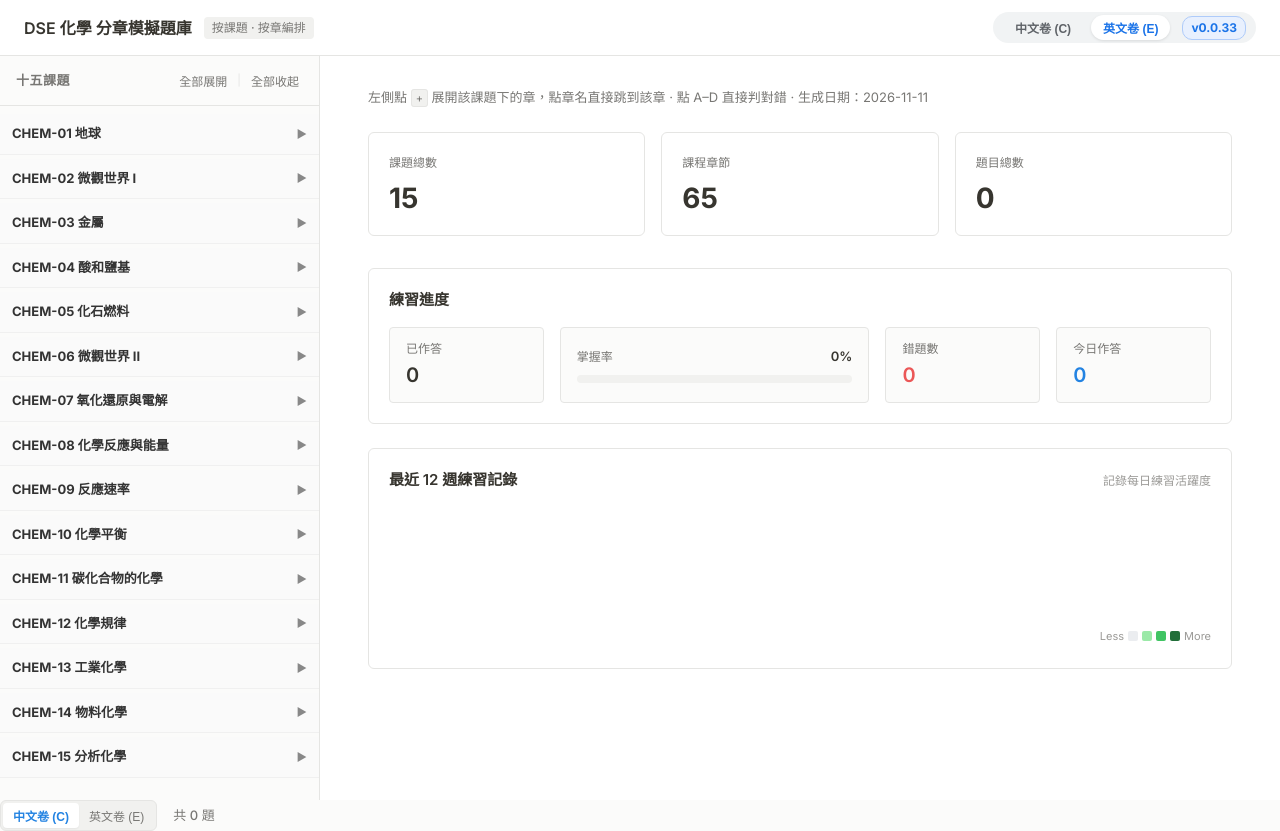
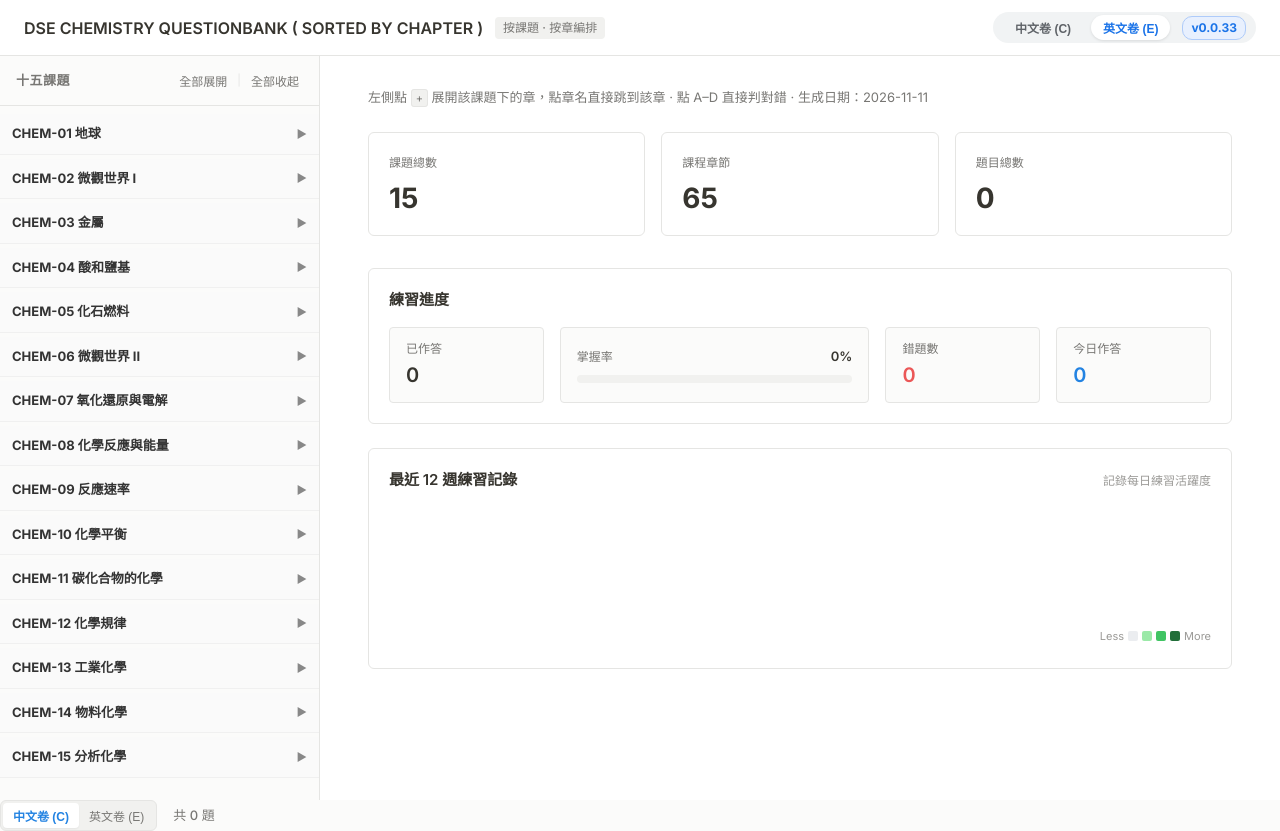
Before and after one commit to Wesley67123a/chem, a plain HTML site: page index.html in a window 1280 px wide. Drawn offline with nearby package versions, Linux system fonts and the light colour scheme; a script that the page names is missing.

Commit message:
Update title and header text to English

```diff
--- a/index.html
+++ b/index.html
@@ -3,7 +3,7 @@
 <head>
   <meta charset="UTF-8" />
   <meta name="viewport" content="width=device-width, initial-scale=1.0" />
-  <title>DSE 化學 分章模擬題庫</title>
+  <title>DSE CHEMISTRY QUESTIONBANK ( SORTED BY CHAPTER )</title>
 
   <!-- Inter Font -->
   <link rel="preconnect" href="https://fonts.googleapis.com">
@@ -31,7 +31,7 @@
   <!-- 頂部標題列 -->
   <header class="top-nav">
     <div class="nav-left">
-      <h1 class="nav-title">DSE 化學 分章模擬題庫</h1>
+      <h1 class="nav-title">DSE CHEMISTRY QUESTIONBANK ( SORTED BY CHAPTER )</h1>
       <span class="nav-badge">按課題 · 按章編排</span>
     </div>
     <div class="nav-right">
```
